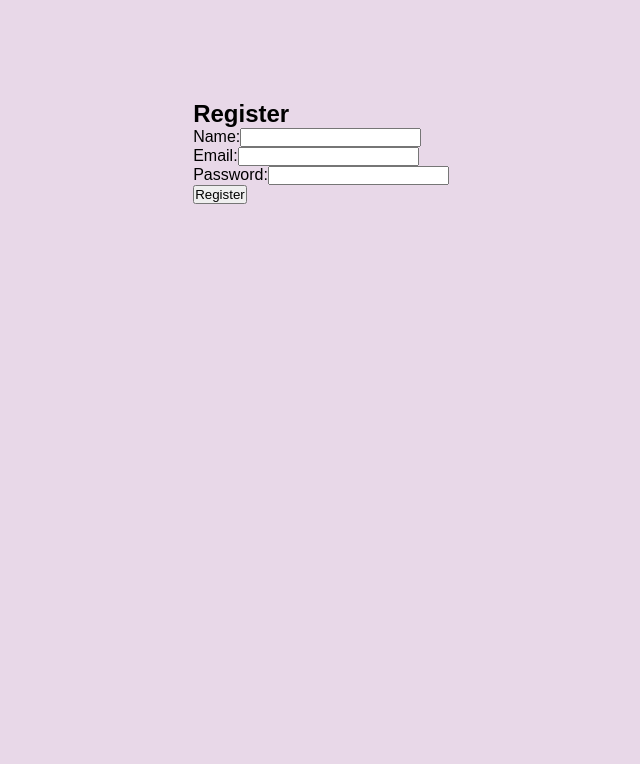
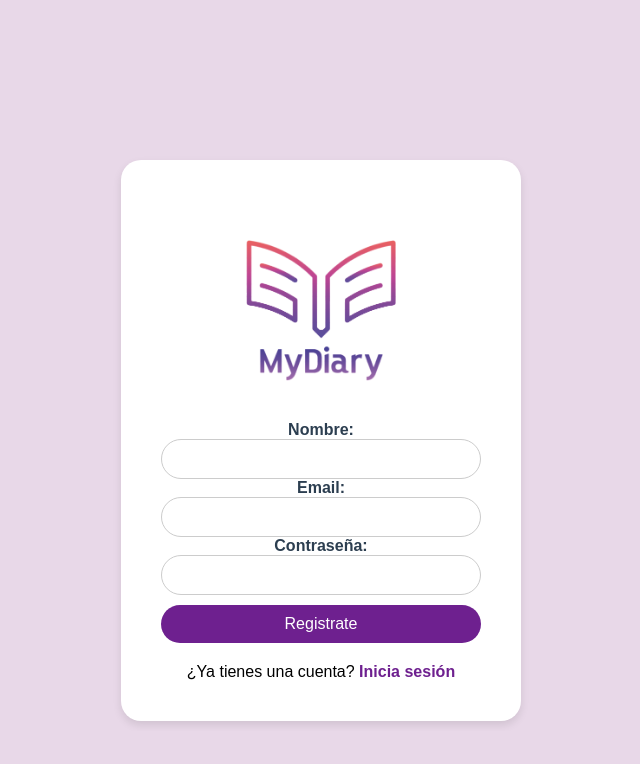
Before and after one commit to marianodilup/DiaryProject, a React (Vite) app: page /register in a window 1280 px wide. Shown: the top 764 px of the page, without its empty margins (319-959 px from the left). Built offline with nearby package versions, Linux system fonts and the light colour scheme; no server answers.

Commit message:
Changes in Register component

```diff
--- a/src/components/Register/Register.jsx
+++ b/src/components/Register/Register.jsx
@@ -1,6 +1,7 @@
 import React, { useState } from "react";
 import { registerUser } from "../Services/UserApi";
-import "./Register.scss"
+import "./Register.scss";
+import { Link, Navigate } from "react-router-dom";
 
 const Register = () => {
   const [formData, setFormData] = useState({
@@ -10,7 +11,7 @@ const Register = () => {
   });
 
   const [registerCompleted, setRegisterCompleted] = useState("");
-
+  const [redirectToLogin, setRedirectToLogin] = useState(false);
 
   const handleChange = (e) => {
     setFormData({
@@ -30,48 +31,77 @@ const Register = () => {
           name: "",
           email: "",
           password: "",
-        })
+        });
       }
-    })
+    });
   };
 
+  const handleLoginRedirect = () => {
+    setRedirectToLogin(true);
+  };
+
+  if (redirectToLogin) {
+    return <Navigate to="/" />;
+  }
+
   return (
-    <div>
-      <h2>Register</h2>
+    <div className="register-wrapper">
+      <div className="register-container">
+        <div className="form-container">
+          <h2></h2>
+          <img src="../../src/images/LogoMyDiary.png" alt="Logo" />
           <form onSubmit={handleSubmit}>
             <div>
-          <label htmlFor="name">Name:</label>
+              <label htmlFor="name" className="register-label">
+                Nombre:
+              </label>
               <input
                 type="text"
                 id="name"
                 name="name"
                 value={formData.name}
                 onChange={handleChange}
+                className="register-input"
               />
             </div>
             <div>
-          <label htmlFor="email">Email:</label>
+              <label htmlFor="email" className="register-label">
+                Email:
+              </label>
               <input
                 type="email"
                 id="email"
                 name="email"
                 value={formData.email}
                 onChange={handleChange}
+                className="register-input"
               />
             </div>
             <div>
-          <label htmlFor="password">Password:</label>
+              <label htmlFor="password" className="register-label">
+                Contraseña:
+              </label>
               <input
                 type="password"
                 id="password"
                 name="password"
                 value={formData.password}
                 onChange={handleChange}
+                className="register-input"
               />
             </div>
-        <p className={registerCompleted ? "success-message" : "no-success"}>{registerCompleted}</p>
-        <button type="submit">Register</button>
+            <p className={registerCompleted ? "success-message" : "no-success"}>
+              {registerCompleted}
+            </p>
+            <button type="submit" className="register-btn">
+              Registrate
+            </button>
+            <p className="iniciar-sesion">
+              ¿Ya tienes una cuenta? <Link to="/">Inicia sesión</Link>
+            </p>
           </form>
+        </div>
+      </div>
     </div>
   );
 };
--- a/src/components/Register/Register.scss
+++ b/src/components/Register/Register.scss
@@ -1,3 +1,81 @@
+$primary-color: #6e208f;
+$error-color: #e74c3c;
+$text-color: #2c3e50;
+$border-radius: 20px;
+
+.register-wrapper {
+  margin-top: 50px;
+  padding: 0;
+  width: 100%;
+  display: flex;
+  justify-content: center;
+  align-items: center;
+  overflow-x: hidden;
+
+  .register-container {
+    padding: 10px;
+    width: 100%;
+    max-width: 1000px;
+    display: flex;
+    flex-direction: row;
+    justify-content: center;
+    align-items: center;
+    height: auto;
+    overflow-x: hidden;
+
+
+    .form-container {
+      flex: 1;
+      display: flex;
+      flex-direction: column;
+      gap: 20px;
+      width: 100%;
+      max-width: 400px;
+      padding: 40px;
+      background-color: white;
+      border-radius: $border-radius;
+      box-shadow: 0 4px 8px rgba(0, 0, 0, 0.1);
+      text-align: center;
+
+      h2 {
+        margin-bottom: 20px;
+      }
+
+      img {
+        width: 150px;
+        height: auto;
+        margin: 0 auto 20px;
+        display: block;
+      }
+
+      .register-label {
+        margin-bottom: 5px;
+        color: $text-color;
+        font-weight: 800;
+        font-size: 16px;
+        text-align: left;
+      }
+
+      .register-input {
+        padding: 10px;
+        border: 1px solid #ccc;
+        border-radius: $border-radius;
+        font-size: 16px;
+        width: 100%;
+        box-sizing: border-box;
+        transition: border-color 0.2s, box-shadow 0.2s;
+
+        &::placeholder {
+          color: #aaa;
+        }
+
+        &:focus {
+          border-color: $primary-color;
+          box-shadow: 0 0 4px rgba($primary-color, 0.2);
+          outline: none;
+        }
+      }
+
       .success-message {
         color: green;
         font-weight: bold;
@@ -7,3 +85,89 @@
       .no-success {
         display: none;
       }
+
+      .register-btn {
+        background-color: $primary-color;
+        color: #fff;
+        padding: 10px;
+        border: none;
+        border-radius: $border-radius;
+        cursor: pointer;
+        font-size: 16px;
+        width: 100%;
+        margin-top: 10px;
+        transition: background-color 0.2s, transform 0.2s;
+        text-align: center;
+
+        &:hover {
+          background-color: darken($primary-color, 10%);
+          transform: translateY(-2px);
+        }
+
+        &:active {
+          background-color: darken($primary-color, 15%);
+          transform: translateY(0);
+        }
+      }
+
+      .iniciar-sesion {
+        margin-top: 20px;
+        text-align: center;
+
+        a {
+          color: $primary-color;
+          text-decoration: none;
+          font-weight: 600;
+
+          &:hover {
+            text-decoration: underline;
+          }
+        }
+      }
+    }
+  }
+}
+
+@media (max-width: 768px) {
+  .register-container {
+    flex-direction: column;
+    padding: 10px;
+    align-items: center;
+    height: auto;
+
+    .form-container {
+      width: 100%;
+      max-width: 500px;
+      padding: 20px;
+
+      .register-btn {
+        width: 100%;
+      }
+    }
+  }
+}
+
+@media (max-width: 480px) {
+  .register-container {
+    padding: 10px;
+    flex-direction: column;
+    align-items: center;
+    height: auto;
+
+    .form-container {
+      width: 100%;
+      max-width: 300px;
+      padding: 10px;
+
+      .register-label,
+      .register-input,
+      .register-btn {
+        font-size: 14px;
+      }
+
+      .register-btn {
+        width: 100%;
+      }
+    }
+  }
+}
```
Also changed, not shown: src/components/Login/Login.jsx (+13 -4 lines). Lines whose indentation alone changed are shown as unchanged.
